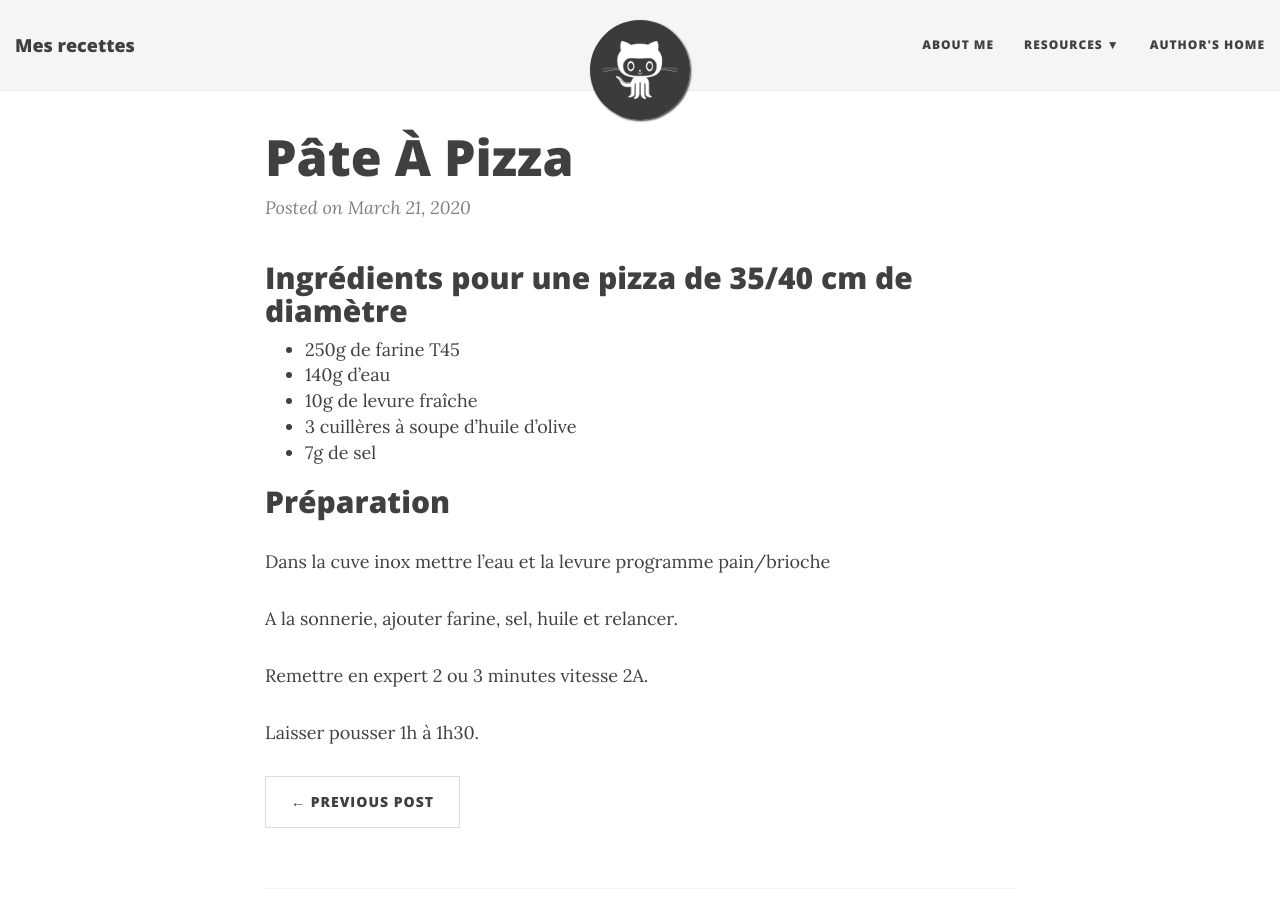
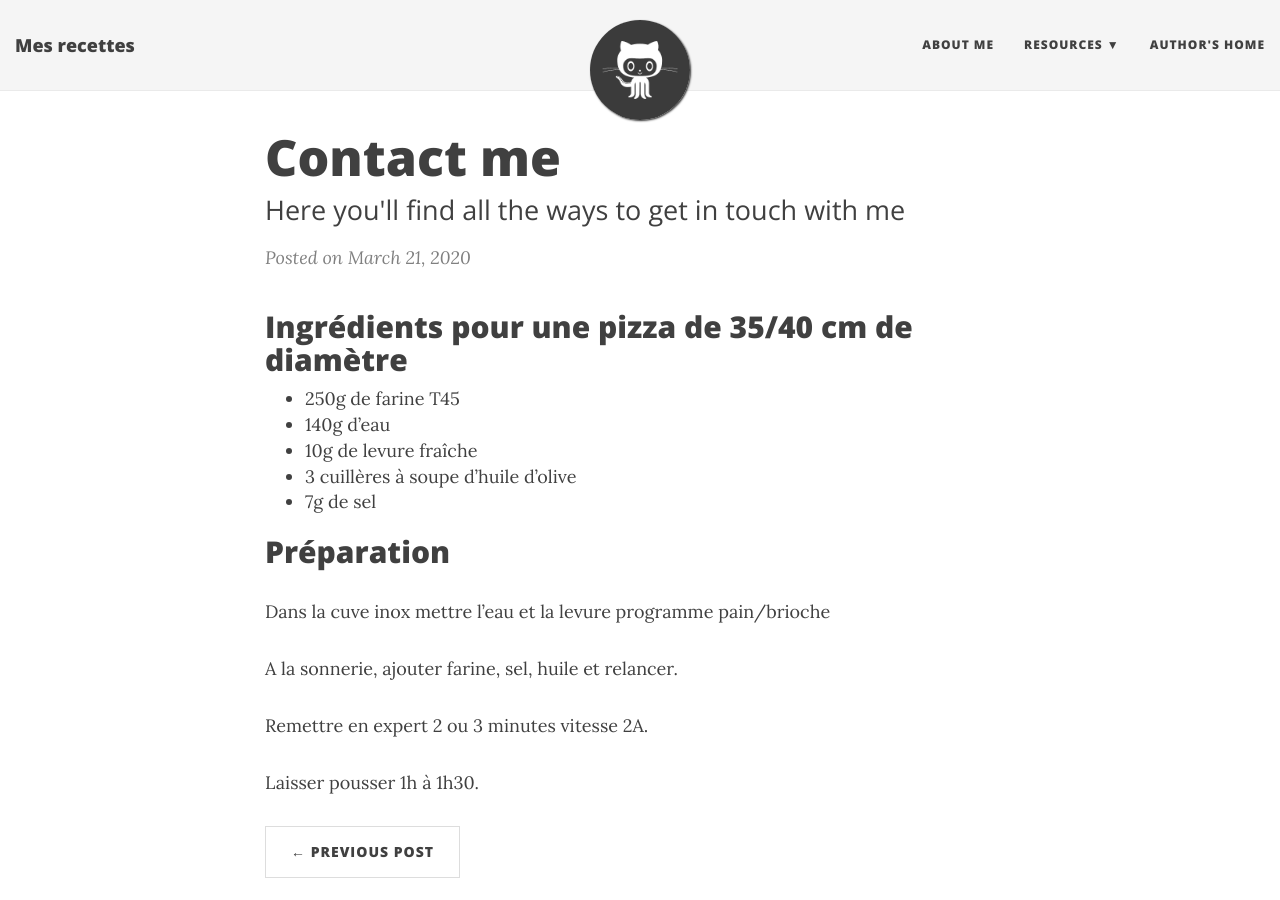
Before and after one commit to TheFeloDevTeam/TheBlogOfFeloFamily, a Jekyll site: the page built from _posts/2020-03-21-Pâte-à-pizza.md, in a window 1280 px wide and 900 px high. Built offline with Jekyll 4.4.1, drawn with Linux system fonts in a browser that asks for light colours; nearby versions of some CDN libraries.

Commit message:
Update 2020-03-21-Pâte-à-pizza.md

```diff
--- a/_posts/2020-03-21-Pâte-à-pizza.md
+++ b/_posts/2020-03-21-Pâte-à-pizza.md
@@ -1,3 +1,8 @@
+---
+title: Contact me
+subtitle: Here you'll find all the ways to get in touch with me
+---
+
 ## Ingrédients pour une pizza de 35/40 cm de diamètre
 
 - 250g de farine T45
```
